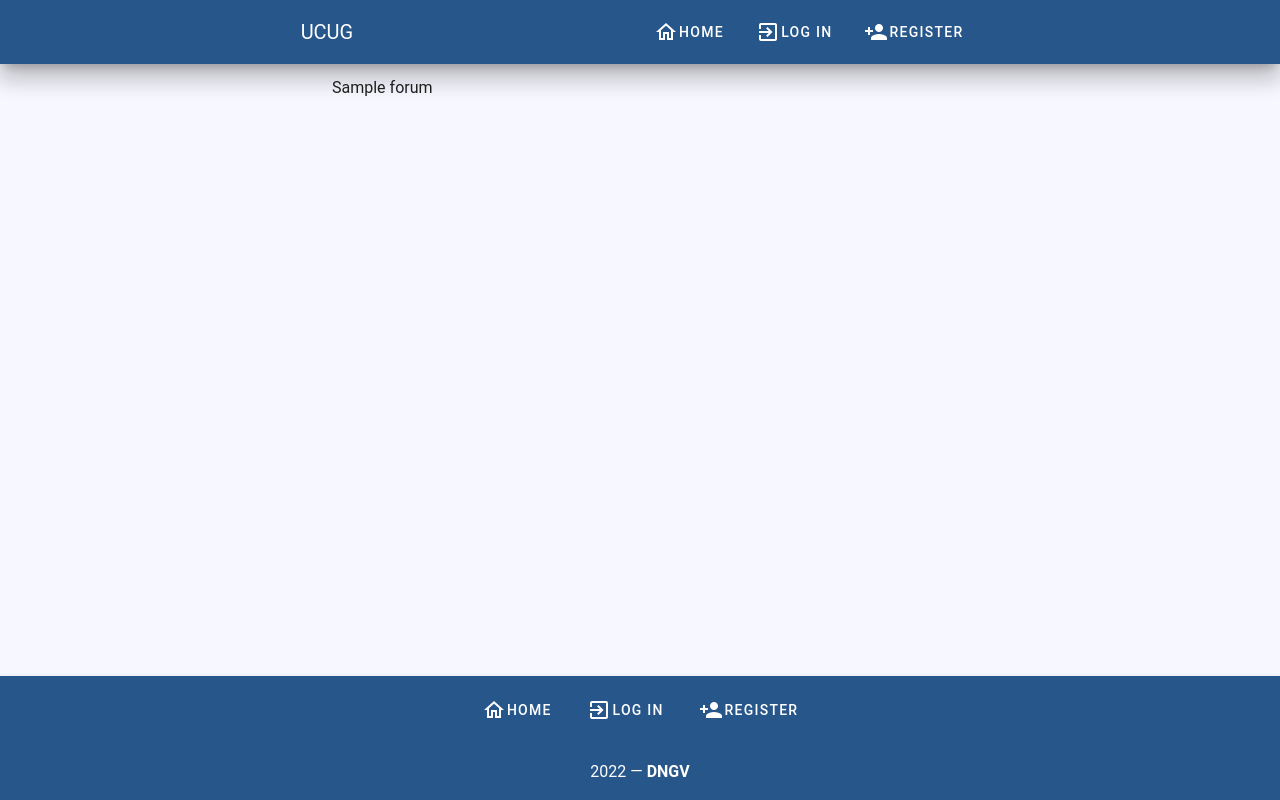
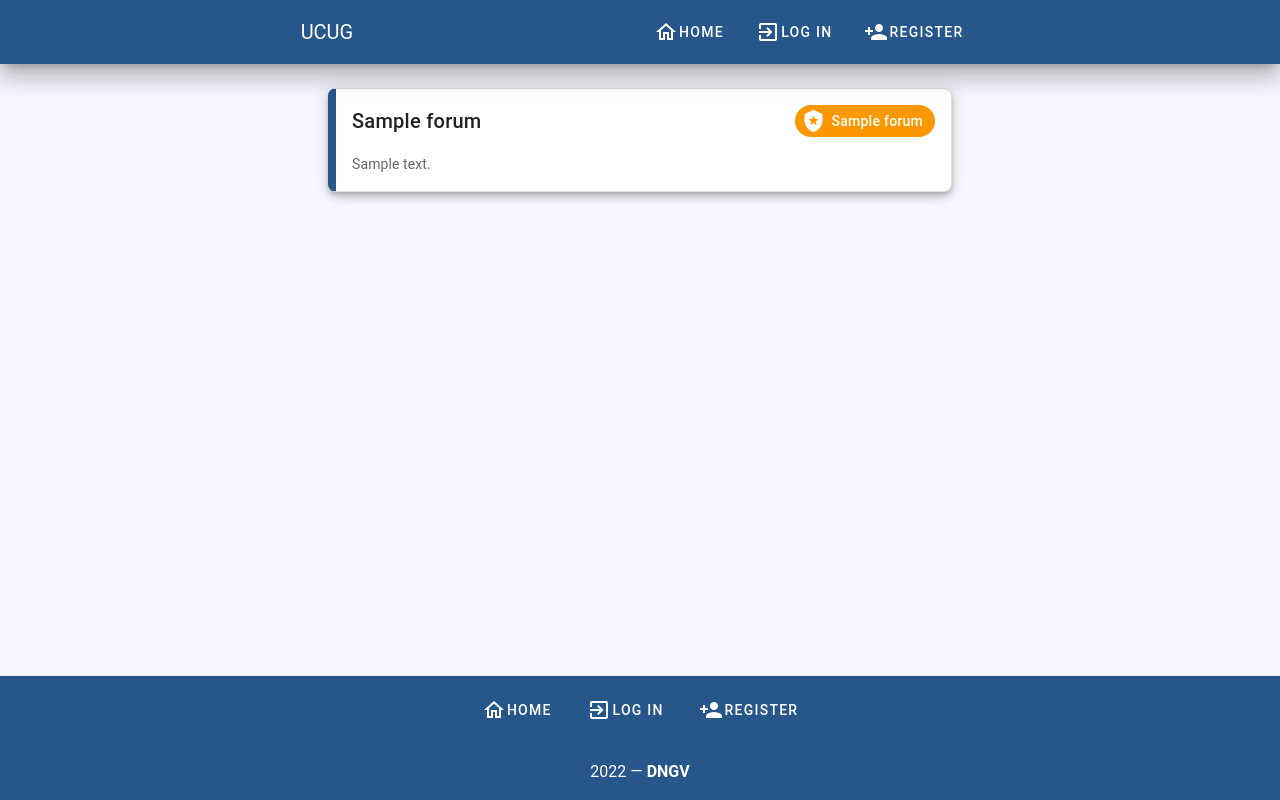
Before and after one commit to DanielGove/UCUG_Public, a Django app: template ucug_forum/templates/forum_feed.html in a window 1280 px wide. Run offline with Django 3.2, Linux system fonts and the light colour scheme; the template is opened without the code that fills it: most values are stand-ins (such as "Sample title", 1, 10 or a date in 2020); some libraries are stand-ins or nearby versions.

Commit message:
Edit functionality for forums.

```diff
--- a/UCUG/templates/home.html
+++ b/UCUG/templates/home.html
@@ -4,7 +4,7 @@
 
 <!-- Provide edit functionality for superusers -->
 {% if perms.UCUG.add_announcement or perms.UCUG.add_forum %}
-<v-row justify="end" class="mb-1">
+<v-row justify="end" class="pr-3">
     {% if perms.UCUG.add_announcement %}
     <v-btn @click="toggle_announcement_create_form" color="info" class="ma-2" elevation=6>
         <v-icon left>mdi-pencil</v-icon>Announcement
@@ -73,12 +73,13 @@
         <v-card-actions class="pt-0">
             <v-spacer></v-spacer>
             <v-btn @click="edit_announcement" color="success">Edit</v-btn>
+            <v-btn @click="toggle_announcement_edit_form" color="error">Cancel</v-btn>
         </v-card-actions>
     </v-card>
 </v-row>
 
 <!-- Are there any announcements? -->
-<div id="announcement_list">
+<div id="announcement_list" class="mt-2">
     <v-row v-for="announcement in announcements" :key="announcement.title">
         <v-card outlined
                 width="100%"
--- a/UCUG/views.py
+++ b/UCUG/views.py
@@ -49,7 +49,7 @@ def edit_announcement(request):
     announcement.content = request.POST["content"]
     announcement.save()
 
-    return HttpResponse("Announcement {} edited.".format(announcement.id))
+    return HttpResponse("Announcement {}: \"{}\" edited.".format(announcement.id, announcement.title))
 
 def delete_announcement(request, id):
     if not request.user.has_perm("delete_announcement"):
@@ -57,5 +57,6 @@ def delete_announcement(request, id):
         return HttpResponse("Nice try!")
 
     announcement = Announcement.objects.get(id=id)
+    title = announcement.title
     announcement.delete()
-    return HttpResponse("Sucessfully deleted announcement {}".format(id))
+    return HttpResponse("Sucessfully deleted announcement {}: \"{}\"".format(id, title))
--- a/ucug_forum/templates/forum_feed.html
+++ b/ucug_forum/templates/forum_feed.html
@@ -1,5 +1,73 @@
 {% extends "forum_header.html" %}
 
 {% block content %}
-{{ forum.title }}
+
+<!-- Title Tag, like on the home page. -->
+<v-row id="forum_header" class="mt-1">
+    <v-card outlined
+            width="100%"
+            elevation=6
+            class="ma-2 rounded-lg"
+            style="border-left: 8px solid rgb(39,86,139)">
+        <v-card-title>
+            [[ forum.title ]]
+            <v-spacer></v-spacer>
+            <!-- Edit Functionality -->
+            {% if perms.UCUG.edit_forum %}
+                <v-chip v-on:click="toggle_forum_edit_form()" small
+                class="mr-2 pa-3" color="info">
+                <v-icon>mdi-pencil</v-icon></v-chip>
+            {% endif %}
+
+            <!-- Author Tag -->
+            {% if forum.owner_id %}
+            <v-chip :href="forum.owner_url" color="orange" text-color="white">
+                <v-icon left>mdi-shield-star</v-icon>[[ forum.owner_name ]]
+            </v-chip>
+            {% endif %}
+        </v-card-title>
+
+        <v-card-text>
+            [[ forum.description ]]
+        </v-card-text>
+    </v-card>
+</v-row>
+
+<!-- Edit Form for Forum -->
+<v-row v-if="forum_edit_form">
+    <v-card width="95%"
+        class="ma-2"
+        elevation=6
+        outlined
+        style="border-left: 8px solid rgb(39,86,139)">
+        <v-card-title>Edit  "[[ forum.title ]]"</v-card-title>
+
+        <!-- The Form -->
+        <v-card-text class="pb-0">
+            <v-form v-model="edit_forum_valid">
+                <v-text-field v-model="edit_forum_title"
+                            label="Title"
+                            placeholder="Title"
+                            :rules="title_rules"></v-text-field>
+                <v-textarea v-model="edit_forum_description"
+                            label="Description"
+                            placeholder="Description"
+                            :rules="content_rules"></v-textarea>
+            </v-form>
+        </v-card-text>
+
+        <v-card-actions class="pt-0">
+            <v-spacer></v-spacer>
+            <v-btn @click="edit_forum" color="success">Edit</v-btn>
+            <v-btn @click="toggle_forum_edit_form" color="error">Cancel</v-btn>
+        </v-card-actions>
+    </v-card>
+</v-row>
+
+<!-- Search bar and other READ operations -->
+<div id="filter_container"></div>
+
+<!-- Display Posts -->
+<div id="post_list"></div>
+
 {% endblock%}
--- a/ucug_forum/templates/forum_header.html
+++ b/ucug_forum/templates/forum_header.html
@@ -61,8 +61,56 @@
                     drawer: false,
                     // Group ???
                     group: null,
+
+                    title_rules: [
+                        title => !!title || "You must have a title!",
+                        title => (title || '').length <= 64 || "The title can't be longer than 64 characters!",
+                    ],
+                    content_rules: [
+                        content => (content || '').length <= 256 || "The content can't be longer than 256 characters!",
+                    ],
+
+                    forum: {
+                        "id" : {{ forum.id }},
+                        "title" : "{{ forum.title|escapejs }}",
+                        "description" : "{{ forum.description|escapejs }}",
+                        "owner_id" : {{ forum.owner_id }},
+                        "owner_name" : "{{ forum.owner_name|escapejs }}",
+                        "owner_class" : "{{ forum.owner_class }}",
+                        "owner_url" : "/profile/{{ forum.owner_name|escapejs }}",
+                    },
+                    forum_edit_form: false,
+                    edit_forum_valid: false,
+                    edit_forum_title: "",
+                    edit_forum_description: "",
                 }),
-                methods: {},
+                methods: {
+                    toggle_forum_edit_form() {
+                        this.forum_edit_form = !this.forum_edit_form
+                        if (this.forum_edit_form) {
+                            this.edit_forum_title = this.forum.title
+                            this.edit_forum_description = this.forum.description
+                        }
+                    },
+                    edit_forum() {
+                        if (!this.edit_forum_valid) return false;
+
+                        let data = new FormData()
+                        data.append("id", this.forum.id)
+                        data.append("title", this.edit_forum_title)
+                        data.append("description", this.edit_forum_description)
+                        data.append("csrfmiddlewaretoken", '{{ csrf_token }}')
+
+                        axios.post("{% url 'edit_forum' %}", data)
+                            .then(res => {
+                                this.forum_edit_form = false;
+                                this.forum.title = this.edit_forum_title;
+                                this.forum.description = this.edit_forum_description;
+                                console.log("Successfully edited forum.");
+                            })
+                            .catch(err => console.log(err))
+                    },
+                },
                 watch: {
                     group () {
                         this.drawer = false
--- a/ucug_forum/urls.py
+++ b/ucug_forum/urls.py
@@ -7,4 +7,6 @@ from django.conf import settings
 urlpatterns = [
     path("create_forum/", views.create_forum, name="create_forum"),
     path("forum/<str:title>/", views.forum_feed, name="forum_feed"),
+    path("forum/<int:id>/", views.forum_feed),
+    path("edit_forum/", views.edit_forum, name="edit_forum"),
 ] + static(settings.MEDIA_URL, document_root=settings.MEDIA_ROOT)
```
Also changed, not shown: UCUG/templates/header.html (+4 -11 lines), ucug_forum/models.py (+10 -1 lines), ucug_forum/views.py (+32 -2 lines), UCUG/templates/navbar.html (indentation only).
